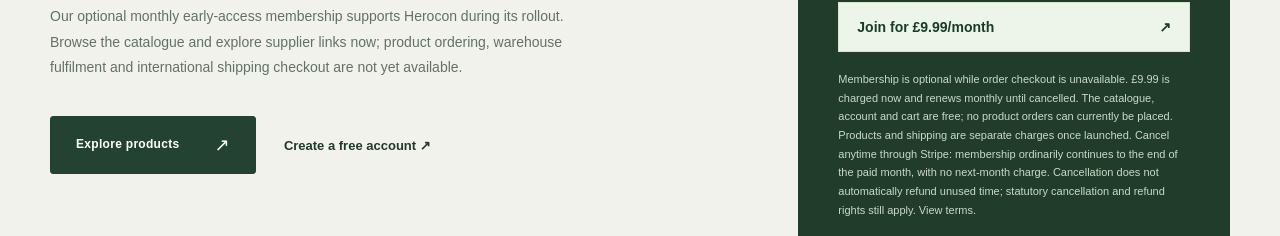
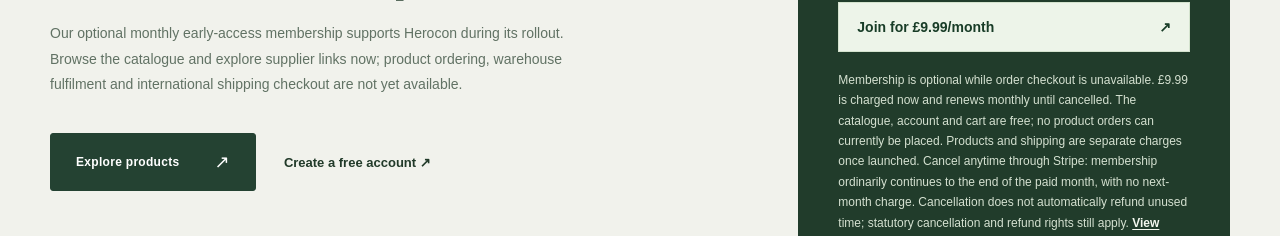
Before and after one commit to aminabdul339-byte/herocon, a Next.js app: page /membership in a window 1280 px wide. Shown: the part 703-939 px from the top of the page. Built offline with nearby package versions, Linux system fonts and the light colour scheme; no server answers.

Commit message:
Keep membership pricing fine print readable on dark pricing card

```diff
--- a/app/shop-journey.css
+++ b/app/shop-journey.css
@@ -69,7 +69,7 @@
 .hc-membership-price li{display:flex;gap:13px;padding:11px 0;font-size:13px;line-height:1.65;color:#e4ede1;border-bottom:1px solid #3c5843}
 .hc-membership-price li span{color:#b9d7ae;font-weight:700}
 .hc-membership-price-link{display:flex;justify-content:space-between;background:#f0f3ec;color:#1e3d2b;text-decoration:none;padding:16px 18px;font-size:13px;font-weight:750}
-.hc-membership-price small{display:block;color:#cbd9c8;line-height:1.7;font-size:11px;margin-top:18px}
+.hc-membership-price small{display:block;color:#d5e1d1;line-height:1.7;font-size:12px;margin-top:18px}.hc-membership-price small a{color:#f4f8ef;text-decoration:underline;text-underline-offset:2px;font-weight:650}.hc-membership-price small a:focus-visible{outline:2px solid #f4f8ef;outline-offset:3px}
 .hc-membership-process{padding:86px 0 98px}
 .hc-membership-process-heading{display:flex;justify-content:space-between;align-items:end;gap:30px;margin-bottom:30px}
 .hc-membership-process h2{font:400 clamp(35px,4.8vw,58px)/1.1 Georgia,serif;letter-spacing:-.04em;margin:13px 0 0}
```
